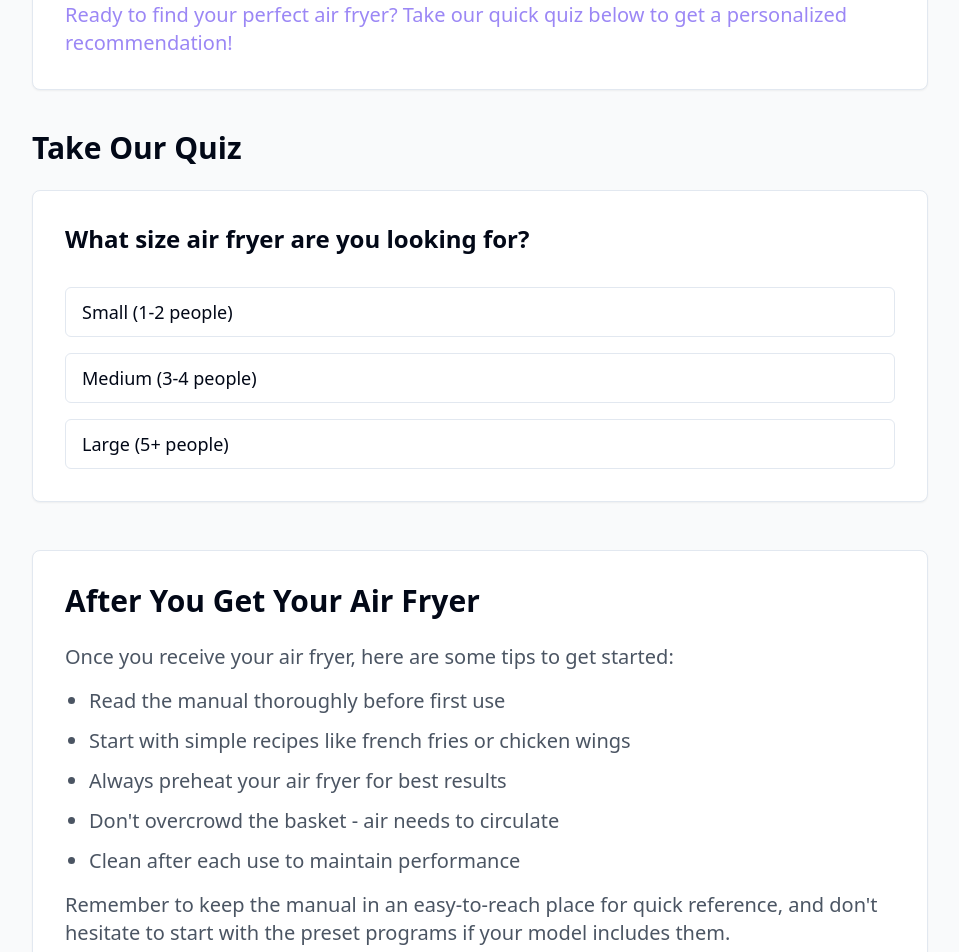
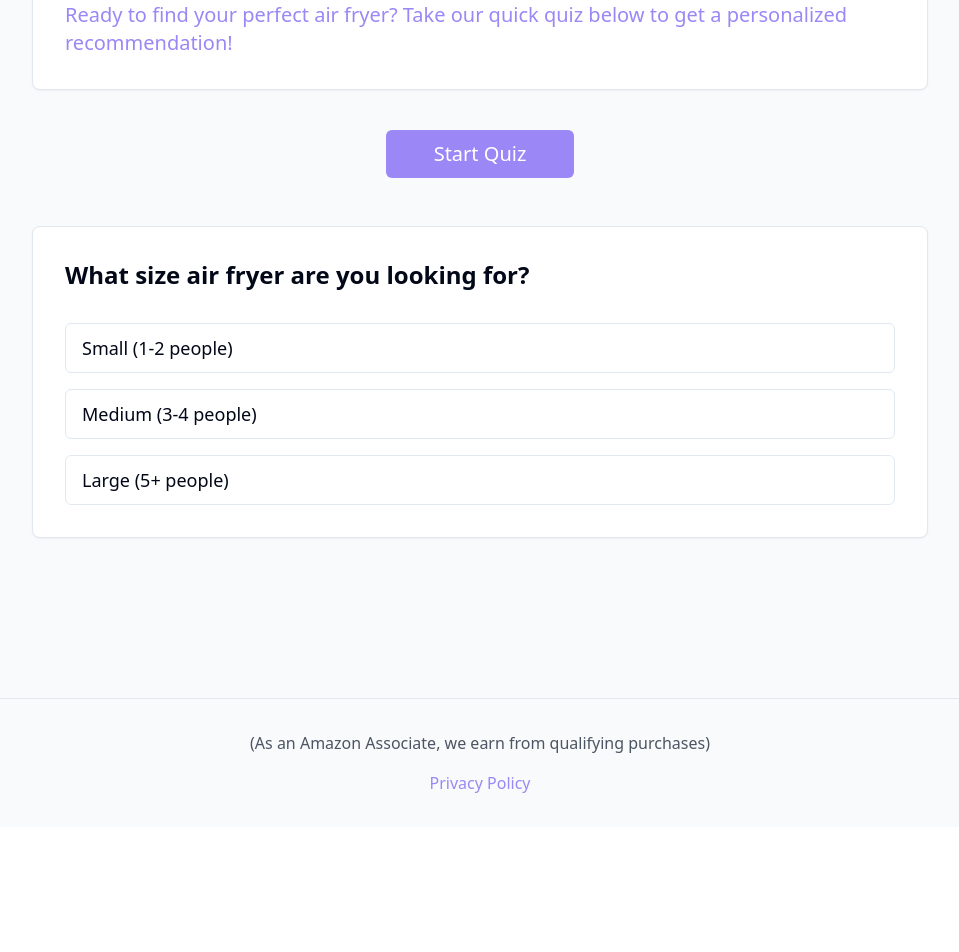
Before and after one commit to midries3/we-love-seniors-assistant-v3, a React (Vite) app: page /products/air-fryers in a window 1280 px wide. Shown: the part 640-1592 px from the top of the page, without its empty margins (160-1119 px from the left). After the commit the page ends 1467 px from the top, so only its background shows below. Built offline with nearby package versions, Linux system fonts and the light colour scheme.

Commit message:
Update Product Quiz Section
- Added parentheses around the disclosure for clarity and made it more concise.
- Removed the "After You Get Your Air Fryer" section as requested.
- Added a button under the quiz section to start the quiz.
[skip gpt_engineer]

```diff
--- a/src/components/layout/ProductFooter.tsx
+++ b/src/components/layout/ProductFooter.tsx
@@ -6,7 +6,7 @@ export const ProductFooter = () => {
       <div className="container mx-auto px-4">
         <div className="text-center text-gray-600">
           <p className="mb-4">
-            As an Amazon Associate, we earn from qualifying purchases. This means we may receive a commission if you purchase products through our links.
+            (As an Amazon Associate, we earn from qualifying purchases)
           </p>
           <Link to="/privacy-policy" className="text-primary hover:underline">
             Privacy Policy
--- a/src/pages/products/AirFryers.tsx
+++ b/src/pages/products/AirFryers.tsx
@@ -1,6 +1,7 @@
 import { ProductQuiz } from "@/components/products/ProductQuiz";
 import { Card } from "@/components/ui/card";
 import { ProductFooter } from "@/components/layout/ProductFooter";
+import { Button } from "@/components/ui/button";
 
 const AirFryers = () => {
   return (
@@ -32,29 +33,15 @@ const AirFryers = () => {
             </div>
           </Card>
 
+          <div className="text-center mb-12">
+            <Button size="lg" className="text-xl py-6 px-12">
+              Start Quiz
+            </Button>
+          </div>
+
           <div className="mb-12">
-            <h2 className="text-3xl font-semibold mb-6">Take Our Quiz</h2>
             <ProductQuiz productType="airFryer" />
           </div>
-
-          <Card className="mb-10 p-8">
-            <h2 className="text-3xl font-semibold mb-6">After You Get Your Air Fryer</h2>
-            <div className="space-y-4 text-xl text-gray-600">
-              <p>
-                Once you receive your air fryer, here are some tips to get started:
-              </p>
-              <ul className="list-disc pl-6 space-y-3">
-                <li>Read the manual thoroughly before first use</li>
-                <li>Start with simple recipes like french fries or chicken wings</li>
-                <li>Always preheat your air fryer for best results</li>
-                <li>Don't overcrowd the basket - air needs to circulate</li>
-                <li>Clean after each use to maintain performance</li>
-              </ul>
-              <p className="mt-6">
-                Remember to keep the manual in an easy-to-reach place for quick reference, and don't hesitate to start with the preset programs if your model includes them.
-              </p>
-            </div>
-          </Card>
         </div>
       </main>
       <ProductFooter />
```
